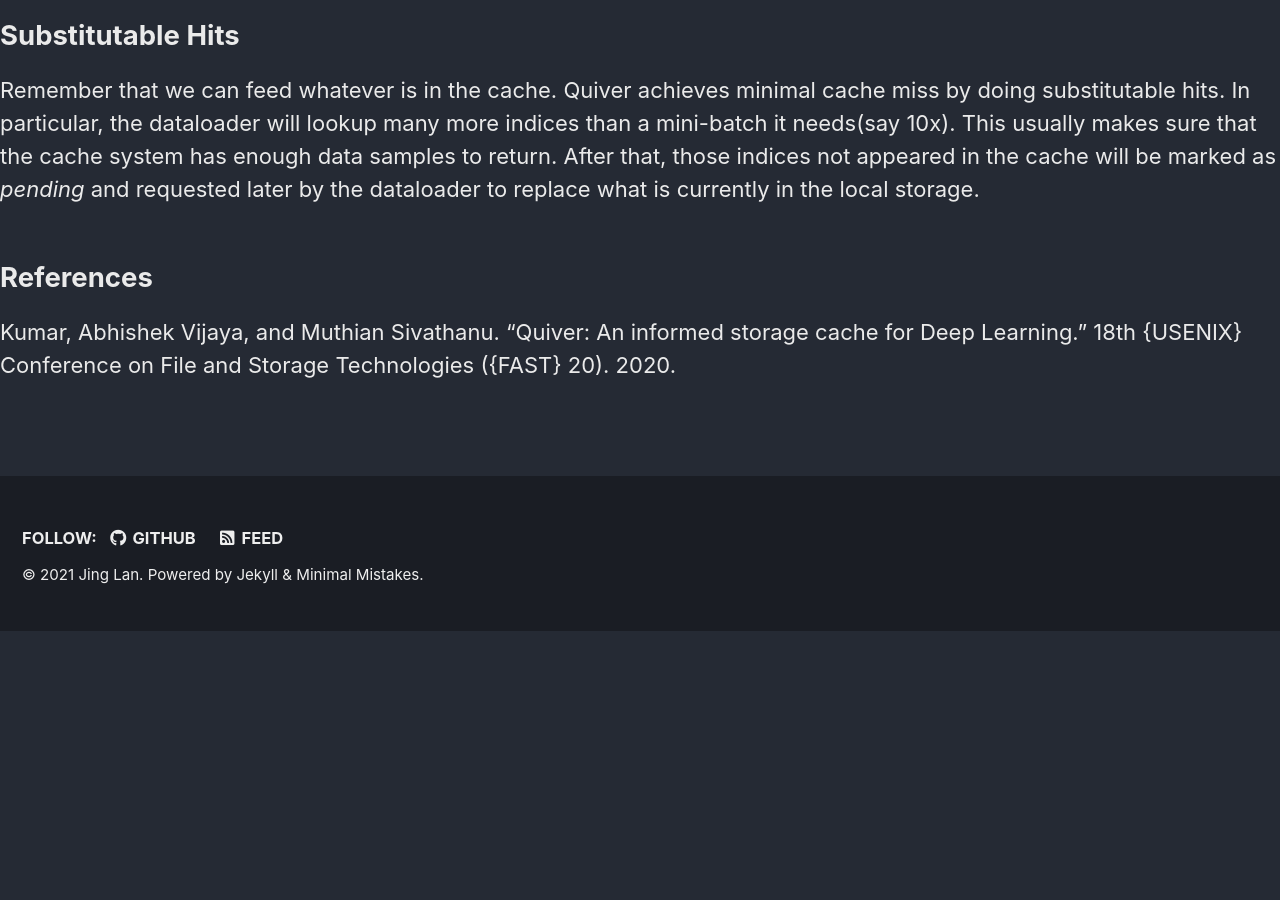
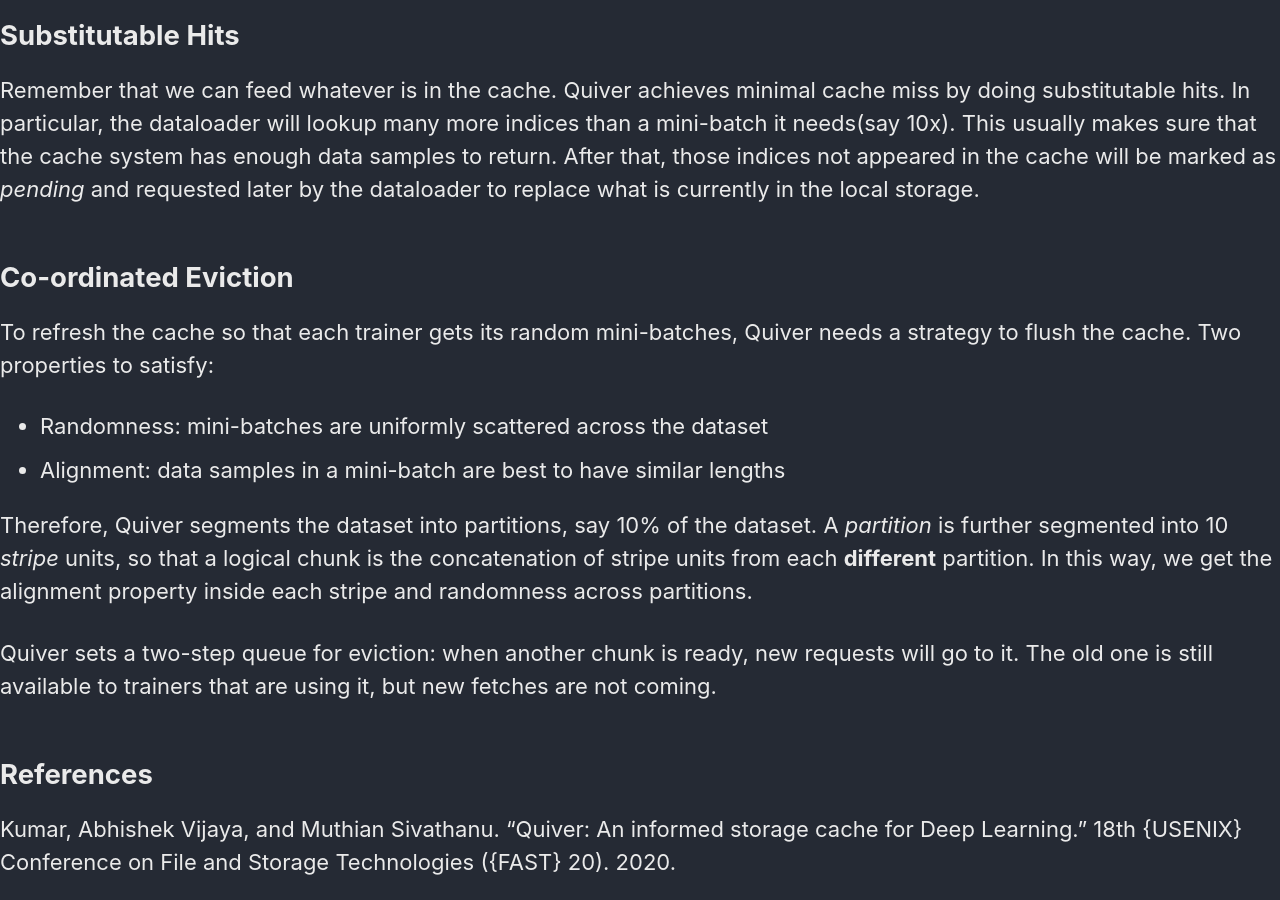
Before and after one commit to Lan-Jing/Lan-Jing.github.io, a Jekyll site: the page built from _posts/2021-3-14-quiver.md, in a window 1280 px wide and 900 px high, scrolled down 1544 px. Built offline with Jekyll 4.4.1, drawn with Linux system fonts in a browser that asks for light colours; cached includes are drawn as plain includes; our own code applies the rules of GitHub Pages for plain Markdown files; before the commit the page ends 2175 px from its top, so only the background shows below that; some of the changed text lies outside the part shown.

Commit message:
add to quiver

```diff
--- a/_posts/2021-3-14-quiver.md
+++ b/_posts/2021-3-14-quiver.md
@@ -7,13 +7,13 @@ categories:
 
 By Abhishek Vijaya Kumar and Muthian Sivathanu from Microsoft Research India.
 
-The usual deep learning framework like Pytorch, requests *mini-batches* from the global storage in each iteration. A *mini-batch* is consumed by the GPUs then **discarded immediately**, meaning that a reload is required in the following epochs. Worse, multiple machines may access the same dataset simultaneously(e.g., hyper-parameter tuning), causing the remote storage to become a bottleneck of the whole system.
+The usual deep learning framework like Pytorch, requests *mini-batches* from the global storage in each iteration. A *mini-batch* is consumed by the GPUs then **discarded immediately**, meaning that a reload is required in the following epoch. Worse, multiple machines may access the same dataset simultaneously(e.g., hyper-parameter tuning), causing the remote storage to become a bottleneck of the whole system.
 
 But we can use the local SSD in each compute node. Quiver, is a distributed SSD cache system to increase data locality and ease IO stress in such workload.
 
 ## I/O Characteristics of DLT
 
-Below is the critical observation of how typical distributed machine learning systems consume IO resources. Quiver is designed to take advantage of these.
+Below are the critical observations of how typical distributed machine learning systems consume IO resources. Quiver is designed to take advantage of these.
 
 * Shareability: Data samples are shared across multiple epochs in a single job and across jobs that use the same dataset. This property ensures that caching data is likely to be an improvement.
 * Random Access: In each epoch, a dataset is accessed in the order of a random permutation. Thus it is very likely that a cache miss happens if the dataset can not fit in the SSD.
@@ -26,6 +26,17 @@ Below is the critical observation of how typical distributed machine learning sy
 
 Remember that we can feed whatever is in the cache. Quiver achieves minimal cache miss by doing substitutable hits. In particular, the dataloader will lookup many more indices than a mini-batch it needs(say 10x). This usually makes sure that the cache system has enough data samples to return. After that, those indices not appeared in the cache will be marked as *pending* and requested later by the dataloader to replace what is currently in the local storage.
 
+## Co-ordinated Eviction
+
+To refresh the cache so that each trainer gets its random mini-batches, Quiver needs a strategy to flush the cache. Two properties to satisfy:
+
+* Randomness: mini-batches are uniformly scattered across the dataset
+* Alignment: data samples in a mini-batch are best to have similar lengths
+
+Therefore, Quiver segments the dataset into partitions, say 10% of the dataset. A *partition* is further segmented into 10 *stripe* units, so that a logical chunk is the concatenation of stripe units from each **different** partition. In this way, we get the alignment property inside each stripe and randomness across partitions.
+
+Quiver sets a two-step queue for eviction: when another chunk is ready, new requests will go to it. The old one is still available to trainers that are using it, but new fetches are not coming.
+
 ## References
 
 Kumar, Abhishek Vijaya, and Muthian Sivathanu. "Quiver: An informed storage cache for Deep Learning." 18th {USENIX} Conference on File and Storage Technologies ({FAST} 20). 2020.
```
Also changed, not shown: _posts/2021-3-2-gfs.md (+2 -2 lines).
